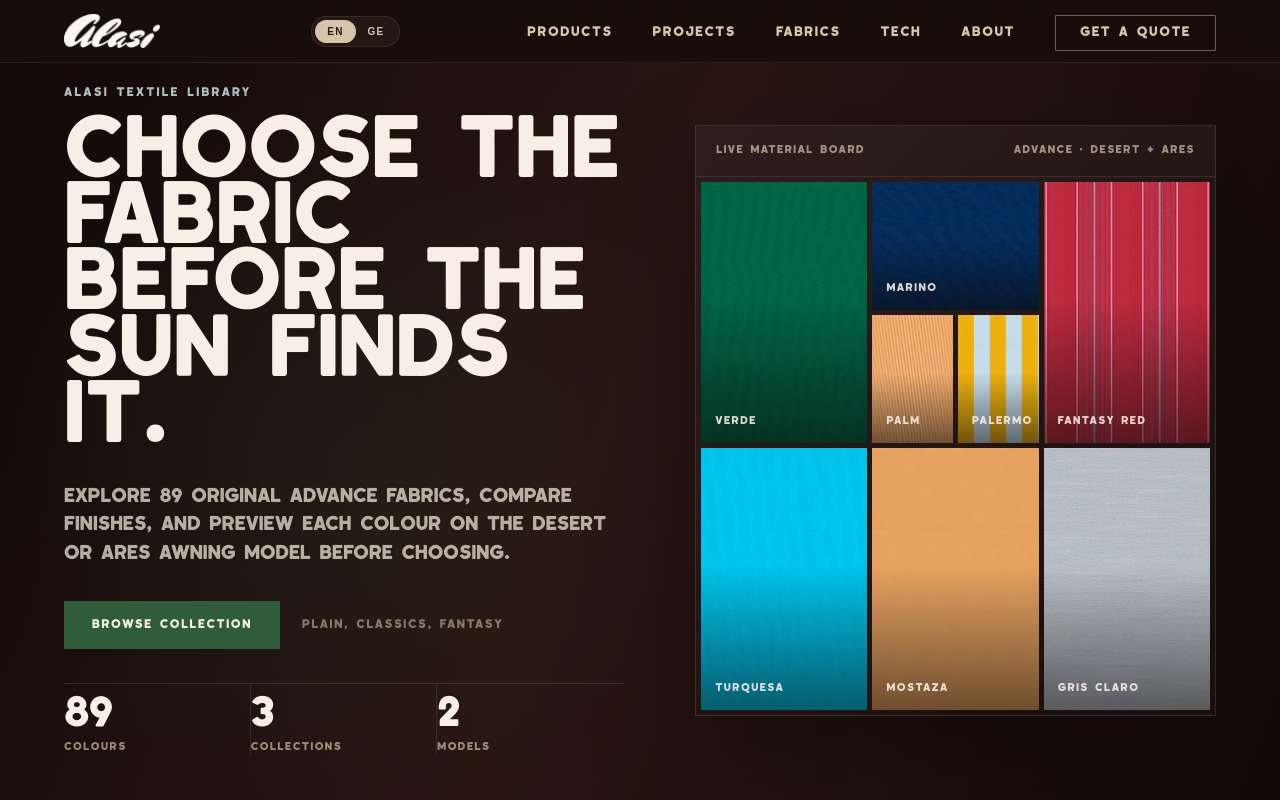
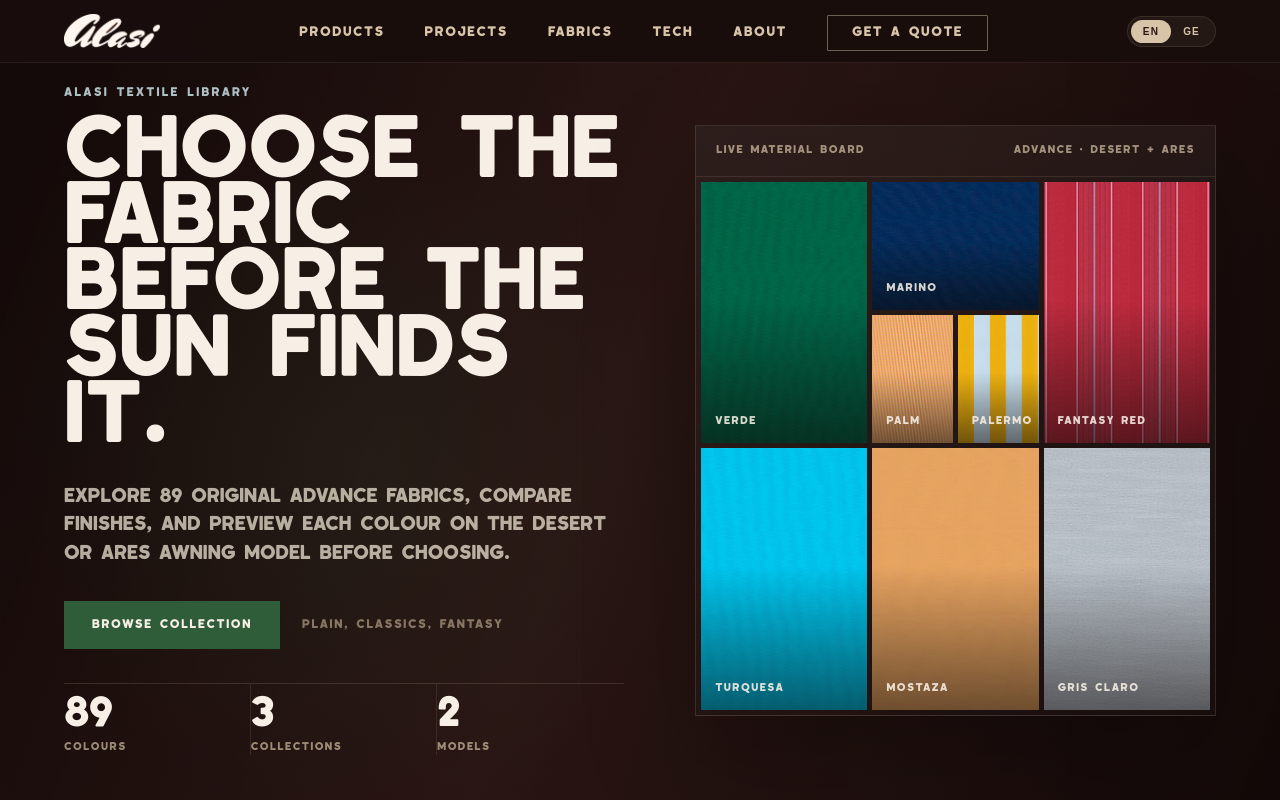
Before and after one commit to SetFodi/alasi, a Next.js app: page /fabrics in a window 1280 px wide. Shown: the top 800 px of the page. Built offline with nearby package versions, Linux system fonts and the light colour scheme; no server answers.

Commit message:
languageswitcher bug fix, state

```diff
--- a/app/globals.css
+++ b/app/globals.css
@@ -832,7 +832,7 @@
   .navbar, .navbar.scrolled { align-items: flex-start; flex-wrap: wrap; gap: 12px; padding: 12px 18px; }
   .navbar.scrolled { background: rgba(18,9,8,0.97); }
   .brand-logo { height: 30px; }
-  .nav-links { align-items: center; display: flex; gap: 16px; overflow-x: auto; padding-bottom: 4px; scrollbar-width: none; width: 100%; }
+  .nav-links { align-items: center; display: flex; gap: 16px; overflow-x: auto; padding-bottom: 4px; scrollbar-width: none; width: 100%; order: 3; }
   .nav-links::-webkit-scrollbar { display: none; }
   .nav-links a { font-size: 9px; letter-spacing: 0.12em; margin-right: 0; white-space: nowrap; }
   .nav-links .btn-outline { margin-left: auto; padding: 8px 14px; }
--- a/components/LanguageSwitcher.tsx
+++ b/components/LanguageSwitcher.tsx
@@ -1,9 +1,16 @@
 'use client';
 import { useRouter } from 'next/navigation';
+import { useState, useEffect } from 'react';
 
 export default function LanguageSwitcher() {
   const router = useRouter();
-  const currentLang = typeof document !== 'undefined' ? document.cookie.includes('NEXT_LOCALE=ka') ? 'ka' : 'en' : 'en';
+  const [currentLang, setCurrentLang] = useState('en');
+
+  useEffect(() => {
+    if (typeof document !== 'undefined') {
+      setCurrentLang(document.cookie.includes('NEXT_LOCALE=ka') ? 'ka' : 'en');
+    }
+  }, []);
 
   function switchLang(lang: string) {
     if (lang === currentLang) return;
@@ -19,7 +26,6 @@
       border: '1px solid rgba(216,196,168,0.12)',
       borderRadius: 24,
       padding: 3,
-      marginLeft: 24,
       flexShrink: 0
     }}>
       <button
--- a/components/Navbar.tsx
+++ b/components/Navbar.tsx
@@ -26,7 +26,6 @@
       <Link href="/#hero" className="brand-link" aria-label="Alasi home">
         <Image className="brand-logo" src="/uploads/alasi-logo-transparent.png" alt="Alasi" width={120} height={34} style={{ width: 'auto', height: 34 }} />
       </Link>
-      <LanguageSwitcher />
       <div className="nav-links">
         <Link href="/#products">{content.nav.products}</Link>
         <Link href="/#projects">{content.nav.projects}</Link>
@@ -35,6 +34,7 @@
         <Link href="/#about">{content.nav.about}</Link>
         <Link href="/#contact" className="btn-outline" style={{ marginRight: 0 }}>{content.nav.quote}</Link>
       </div>
+      <LanguageSwitcher />
     </nav>
   );
 }
```
